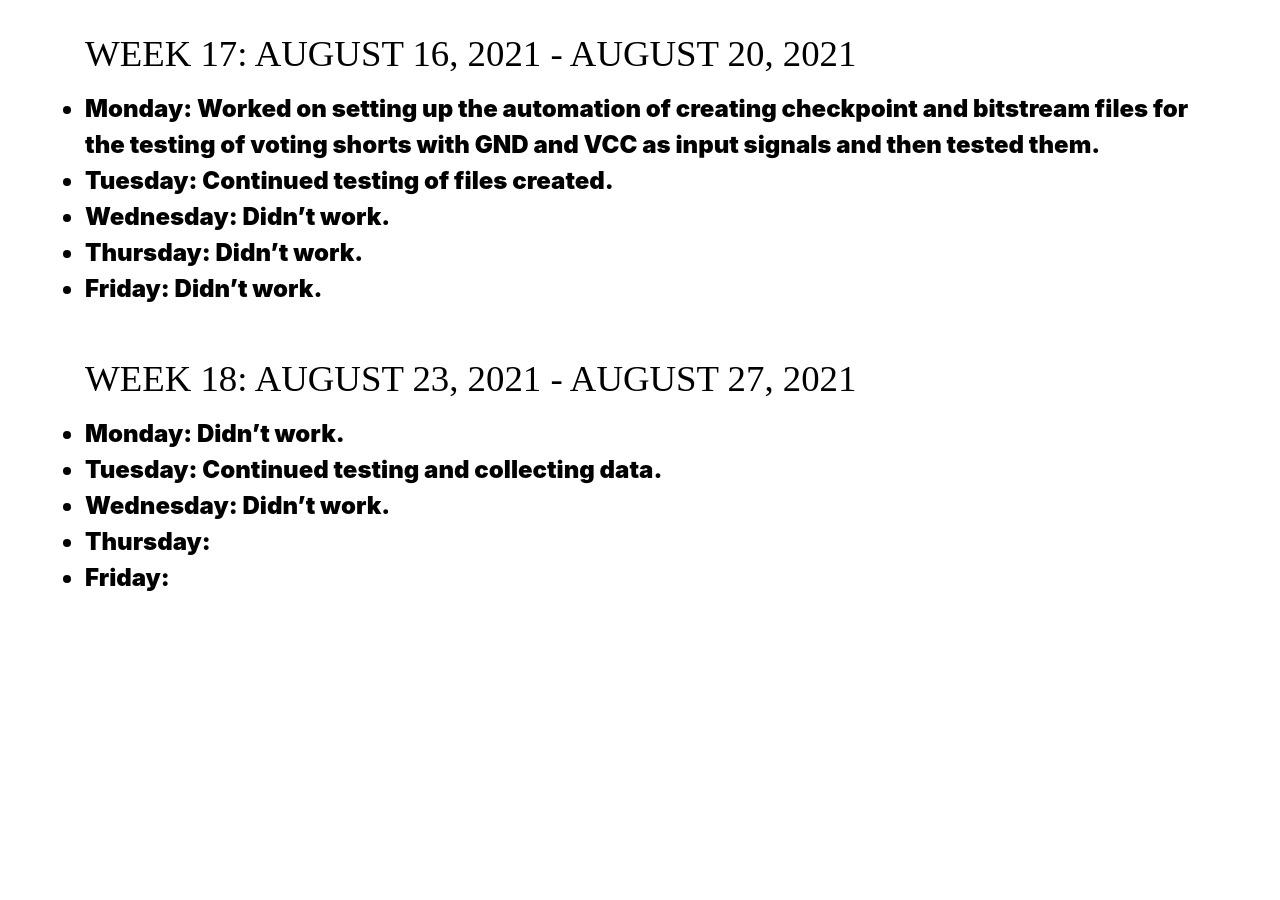
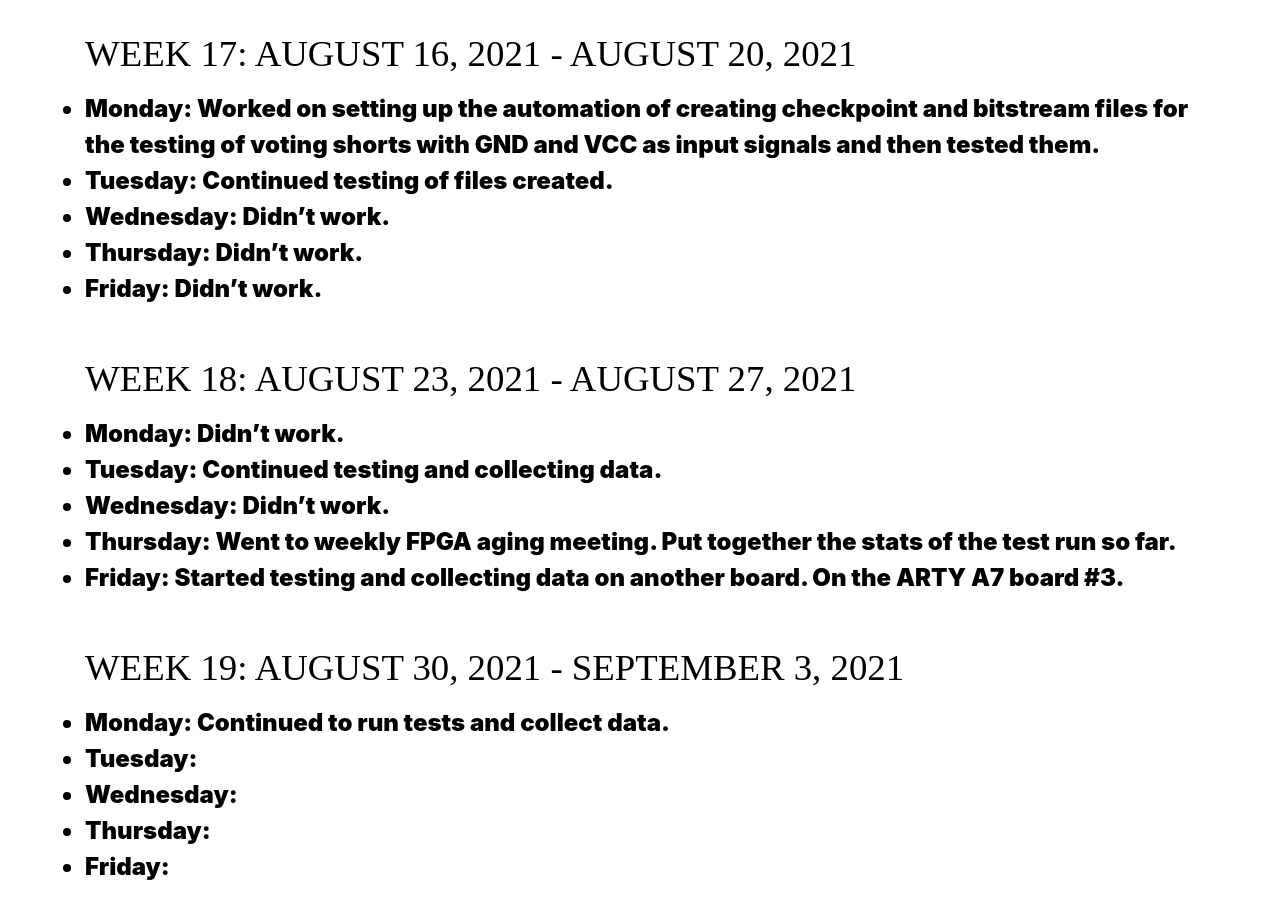
Before and after one commit to jonath48/jonath48.github.io, a Jekyll site: the page built from _pages/log.md, in a window 1280 px wide and 900 px high, scrolled down 6449 px. Built offline with Jekyll 4.4.1, drawn with Linux system fonts in a browser that asks for light colours; before the commit the page ends 7060 px from its top, so only the background shows below that.

Commit message:
added logs

```diff
--- a/_pages/log.md
+++ b/_pages/log.md
@@ -141,8 +141,16 @@ title: Jonathan Thompson's IMMERSE Log
 
 ### Week 18: August 23, 2021 - August 27, 2021
 
-* **Monday**:  Didn't work.
+* **Monday**: Didn't work.
 * **Tuesday**: Continued testing and collecting data.
 * **Wednesday**: Didn't work.
+* **Thursday**: Went to weekly FPGA aging meeting. Put together the stats of the test run so far.
+* **Friday**: Started testing and collecting data on another board. On the ARTY A7 board #3.
+
+### Week 19: August 30, 2021 - September 3, 2021
+
+* **Monday**: Continued to run tests and collect data.
+* **Tuesday**:
+* **Wednesday**:
 * **Thursday**:
 * **Friday**:
```
